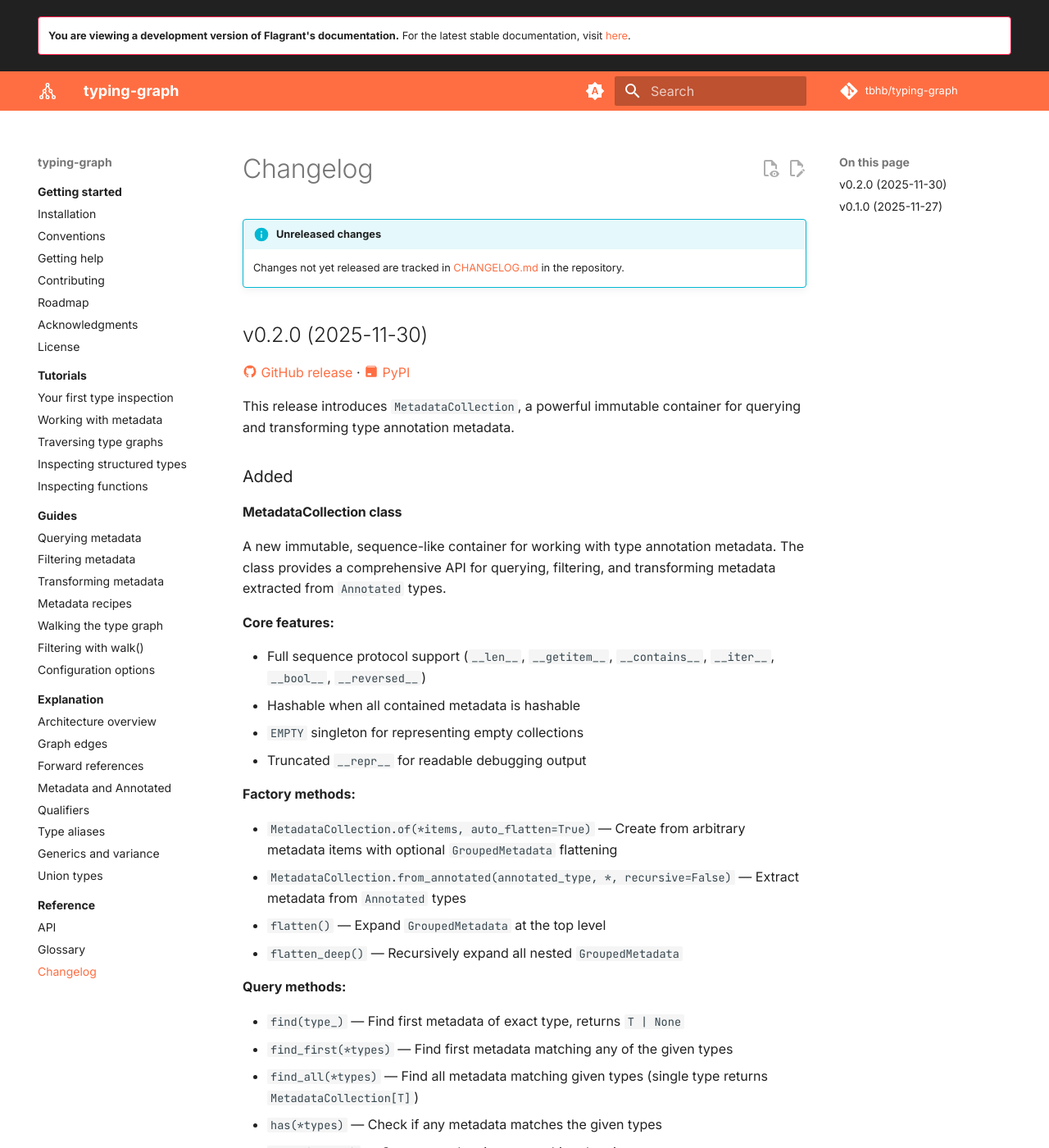
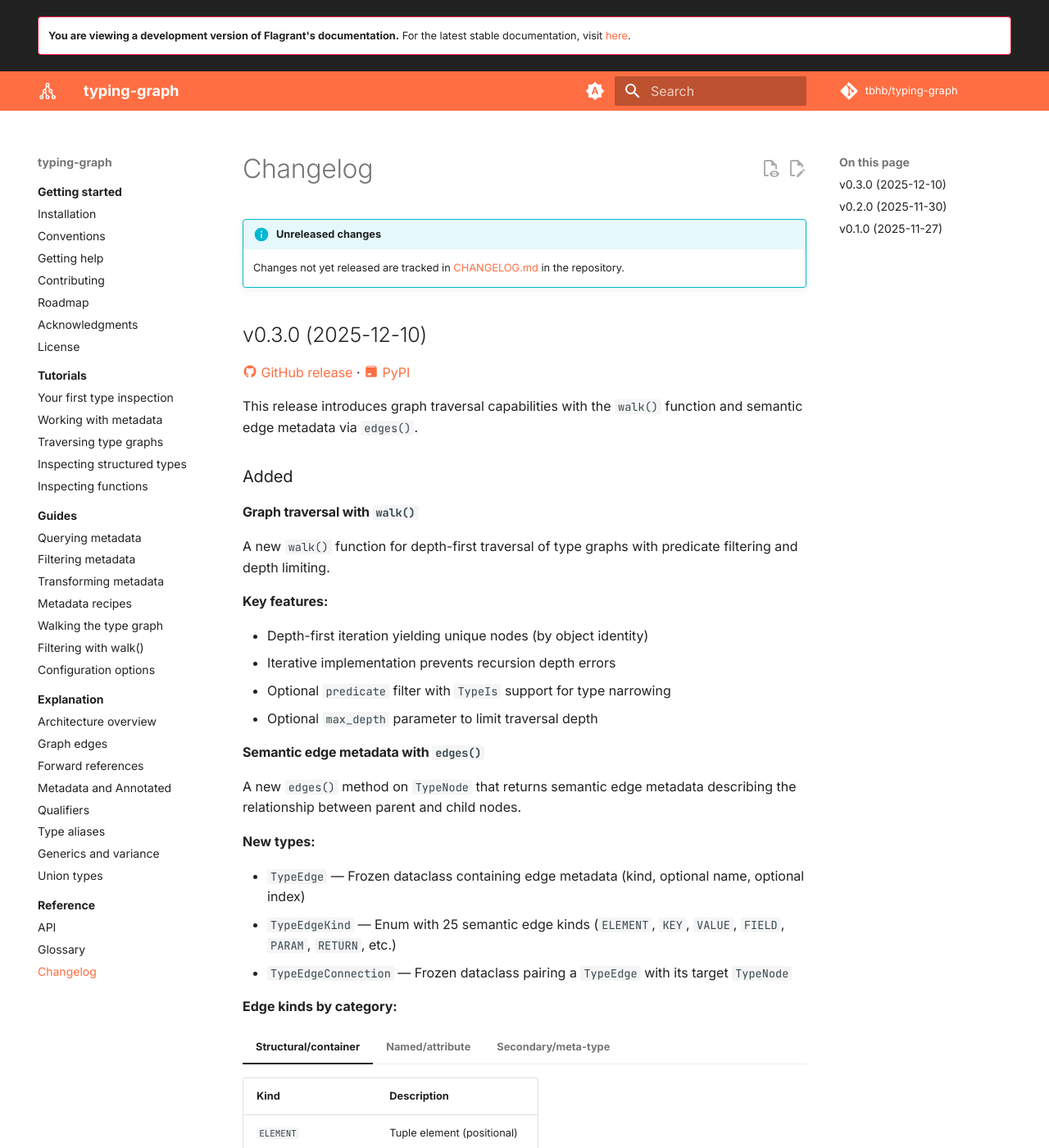
Before and after one commit to tbhb/typing-graph, an MkDocs documentation site: the page built from docs/reference/changelog.md, in a window 1280 px wide and 1400 px high. Shown: the whole window at 82% size. Built offline with MkDocs 1.6.1 and Material for MkDocs 9.7.7, drawn with Linux system fonts in a browser that asks for light colours; comment, search, counter and statistics services are not loaded; some of the changed text lies outside the part shown.

Commit message:
chore(release): prepare v0.3.0
Add graph traversal API: walk(), edges(), TypeEdge, TypeEdgeKind.
Performance improvements: cached children() in all TypeNode subclasses.
Documentation: traversal tutorial, how-to guide, graph edges explanation.

```diff
--- a/docs/reference/changelog.md
+++ b/docs/reference/changelog.md
@@ -7,6 +7,114 @@ toc_depth: 1
 !!! info "Unreleased changes"
 
     Changes not yet released are tracked in [CHANGELOG.md](https://github.com/tbhb/typing-graph/blob/main/CHANGELOG.md) in the repository.
+
+## v0.3.0 (2025-12-10) { data-toc-label="v0.3.0 (2025-12-10)" }
+
+[:material-github: GitHub release](https://github.com/tbhb/typing-graph/releases/tag/v0.3.0) · [:material-package: PyPI](https://pypi.org/project/typing-graph/0.3.0/)
+
+This release introduces graph traversal capabilities with the `walk()` function and semantic edge metadata via `edges()`.
+
+### Added
+
+#### Graph traversal with `walk()`
+
+A new `walk()` function for depth-first traversal of type graphs with predicate filtering and depth limiting.
+
+**Key features:**
+
+- Depth-first iteration yielding unique nodes (by object identity)
+- Iterative implementation prevents recursion depth errors
+- Optional `predicate` filter with `TypeIs` support for type narrowing
+- Optional `max_depth` parameter to limit traversal depth
+
+#### Semantic edge metadata with `edges()`
+
+A new `edges()` method on `TypeNode` that returns semantic edge metadata describing the relationship between parent and child nodes.
+
+**New types:**
+
+- `TypeEdge` — Frozen dataclass containing edge metadata (kind, optional name, optional index)
+- `TypeEdgeKind` — Enum with 25 semantic edge kinds (`ELEMENT`, `KEY`, `VALUE`, `FIELD`, `PARAM`, `RETURN`, etc.)
+- `TypeEdgeConnection` — Frozen dataclass pairing a `TypeEdge` with its target `TypeNode`
+
+**Edge kinds by category:**
+
+=== "Structural/container"
+
+    | Kind | Description |
+    |------|-------------|
+    | `ELEMENT` | Tuple element (positional) |
+    | `KEY` | Dict key type |
+    | `VALUE` | Dict value type |
+    | `UNION_MEMBER` | Union variant |
+    | `ALIAS_TARGET` | Type alias target definition |
+    | `INTERSECTION_MEMBER` | Intersection member |
+    | `VARIANT` | Discriminated union variant |
+
+=== "Named/attribute"
+
+    | Kind | Description |
+    |------|-------------|
+    | `FIELD` | Class/TypedDict field |
+    | `METHOD` | Class method |
+    | `PARAM` | Callable parameter |
+    | `RETURN` | Callable return type |
+
+=== "Secondary/meta-type"
+
+    | Kind | Description |
+    |------|-------------|
+    | `ORIGIN` | Generic origin (`list` in `list[int]`) |
+    | `BOUND` | TypeVar bound |
+    | `CONSTRAINT` | TypeVar constraint |
+    | `DEFAULT` | TypeParam default |
+    | `BASE` | Class base class |
+    | `TYPE_PARAM` | TypeVar definition |
+    | `TYPE_ARG` | Applied type argument |
+    | `SIGNATURE` | Function signature |
+    | `NARROWS` | TypeGuard/TypeIs target |
+    | `SUPERTYPE` | NewType supertype |
+    | `ANNOTATED_BASE` | `Annotated[T, ...]` base type |
+    | `META_OF` | `Type[T]` target |
+    | `TARGET` | `Unpack[T]` target |
+    | `PREFIX` | `Concatenate` prefix types |
+    | `PARAM_SPEC` | `Concatenate` ParamSpec |
+    | `RESOLVED` | ForwardRef resolved type |
+    | `VALUE_TYPE` | Enum value type |
+
+**Helper constructors:**
+
+- `TypeEdge.field(name)` — Create a `FIELD` edge with the given name
+- `TypeEdge.element(index)` — Create an `ELEMENT` edge with the given index
+
+#### TraversalError exception
+
+A new `TraversalError` exception raised when `walk()` encounters invalid parameters (e.g., negative `max_depth`).
+
+### Changed
+
+- **`children()` is now O(1)** — The `children()` method on all `TypeNode` subclasses is now backed by a pre-computed tuple, making repeated access constant-time rather than recomputing the child list on each call.
+
+### Documentation
+
+**Tutorials:**
+
+- [Traversing type graphs](../tutorials/traversing-type-graphs.md) — Introduction to graph traversal with `walk()`
+
+**How-to guides:**
+
+- [Filtering with walk()](../guides/filtering-with-walk.md) — Using predicates and depth limits to filter traversal
+
+**Explanations:**
+
+- [Graph edges](../explanation/graph-edges.md) — Understanding semantic edge metadata and relationships
+
+**Updates to existing docs:**
+
+- Added `walk()` reference to "Your first type inspection" tutorial
+- Added graph traversal section to "Architecture overview" explanation
+
+---
 
 ## v0.2.0 (2025-11-30) { data-toc-label="v0.2.0 (2025-11-30)" }
 
--- a/pyproject.toml
+++ b/pyproject.toml
@@ -4,7 +4,7 @@ build-backend = "uv_build"
 
 [project]
 name = "typing-graph"
-version = "0.2.0"
+version = "0.3.0"
 description = "A Python library for inspecting type annotations and building graph representations of type metadata"
 readme = "README.md"
 license = "MIT"
```
Also changed, not shown: CHANGELOG.md (+97 -1 lines), README.md (+2 -1 lines), 2 other files.
